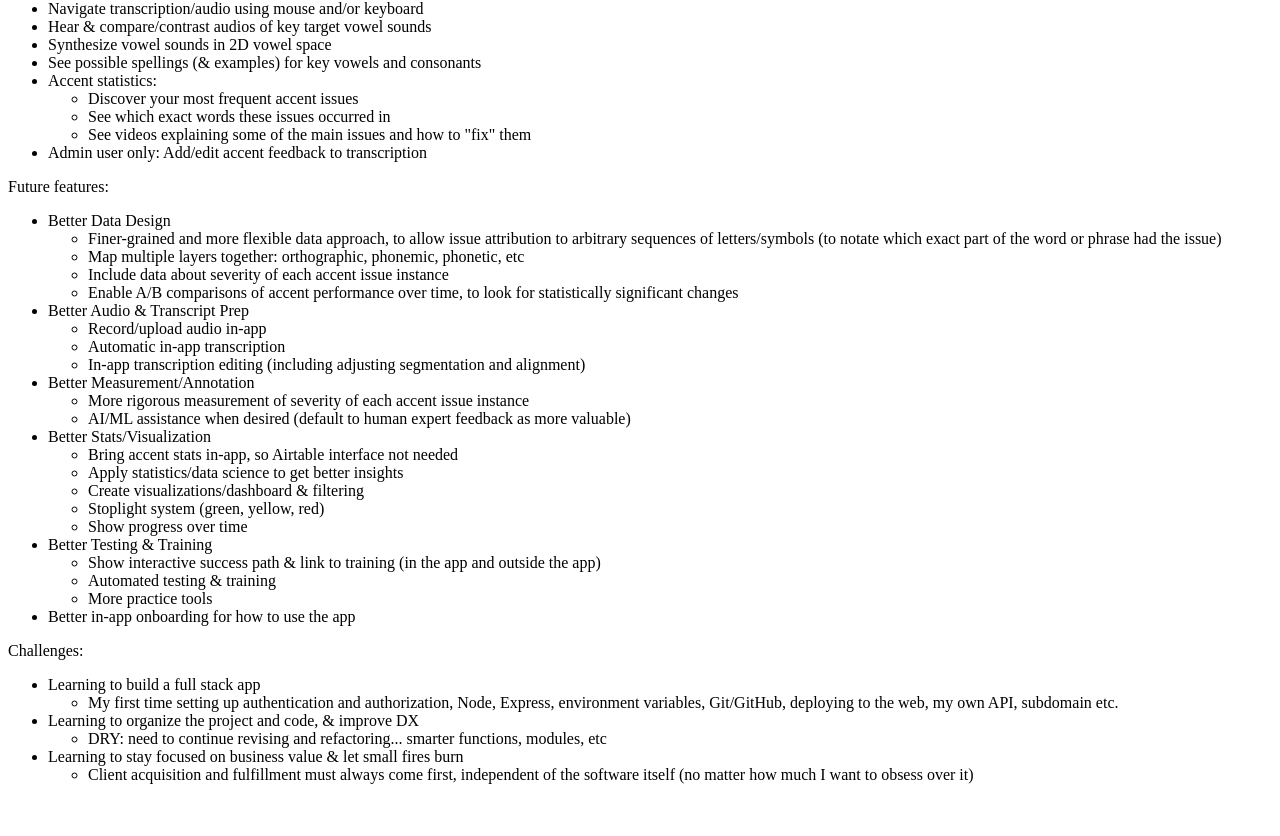
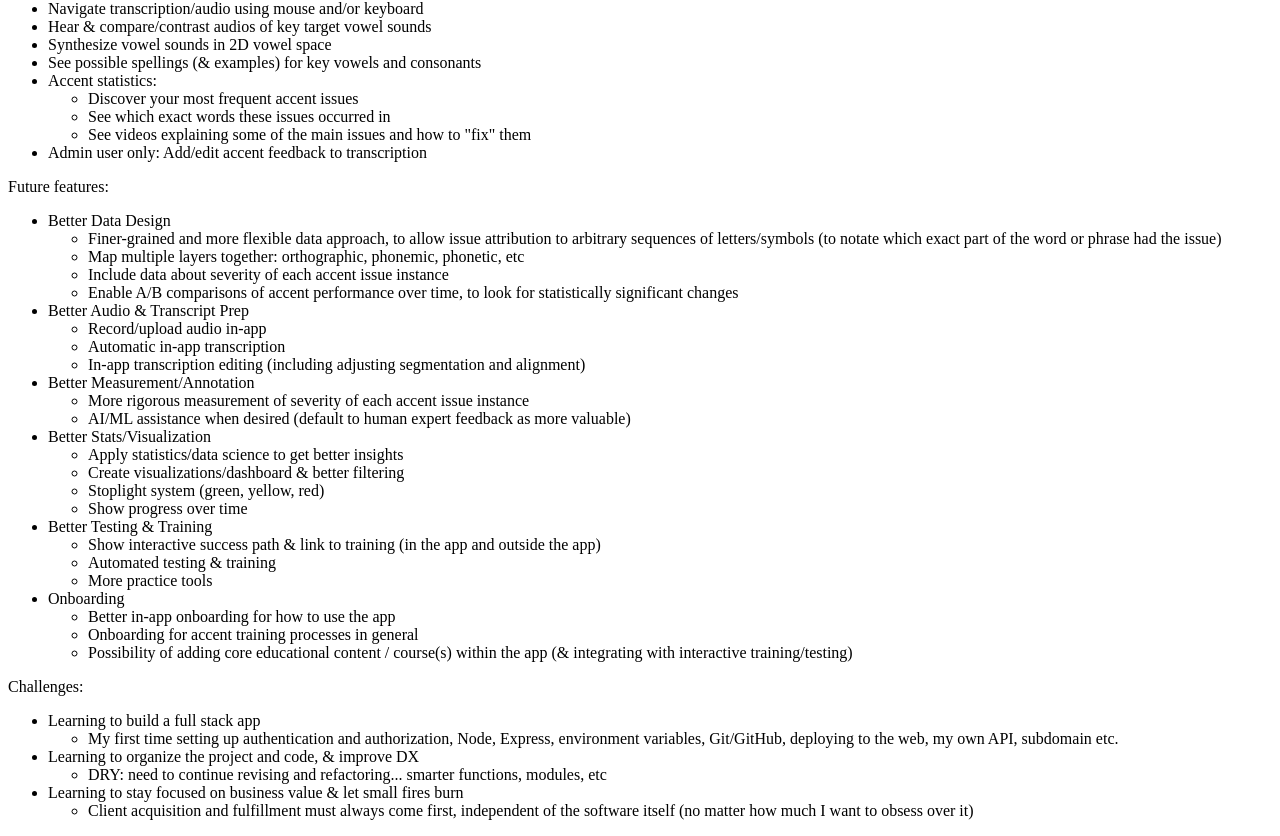
Before and after one commit to will-rosenberg/portfolio, a React (Vite) app: page /accentapp in a window 1280 px wide. Shown: the part 1210-2046 px from the top of the page. Before the commit the page ends 2010 px from the top, so only its background shows below. Built offline with nearby package versions, Linux system fonts and the light colour scheme; the HTML template or start-up script is replaced by a standard one.

Commit message:
Update AccentApp.jsx

```diff
--- a/src/pages/AccentApp.jsx
+++ b/src/pages/AccentApp.jsx
@@ -209,11 +209,8 @@ export default function AccentApp() {
           <li>
             Better Stats/Visualization
             <ul>
-              <li>
-                Bring accent stats in-app, so Airtable interface not needed
-              </li>
               <li>Apply statistics/data science to get better insights</li>
-              <li>Create visualizations/dashboard & filtering</li>
+              <li>Create visualizations/dashboard & better filtering</li>
               <li>Stoplight system (green, yellow, red)</li>
               <li>Show progress over time</li>
             </ul>
@@ -230,7 +227,17 @@ export default function AccentApp() {
             </ul>
           </li>
 
-          <li>Better in-app onboarding for how to use the app</li>
+          <li>
+            Onboarding{" "}
+            <ul>
+              <li>Better in-app onboarding for how to use the app</li>
+              <li>Onboarding for accent training processes in general</li>
+              <li>
+                Possibility of adding core educational content / course(s)
+                within the app (& integrating with interactive training/testing)
+              </li>
+            </ul>
+          </li>
         </ul>
 
         <p>Challenges:</p>
```
